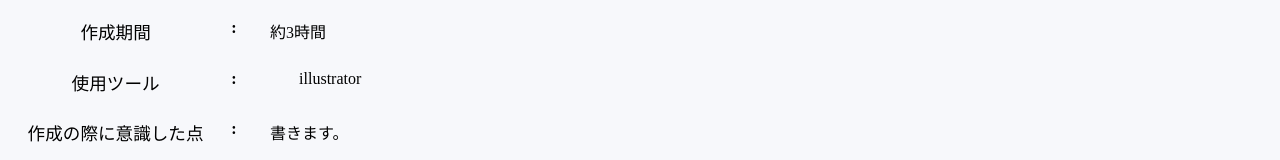
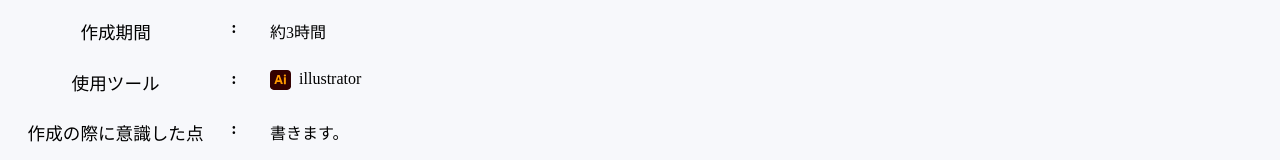
Before and after one commit to schnee25/portfolio, a Nuxt app: page /works/meisi in a window 1280 px wide. Shown: the part 401-561 px from the top of the page. Built offline with nearby package versions, Linux system fonts and the light colour scheme; a web font is replaced by a local one.

Commit message:
イラレのロゴ埋め込み

```diff
--- a/pages/works/meisi.vue
+++ b/pages/works/meisi.vue
@@ -33,7 +33,7 @@
             <div class="skillitems">
               <div class="usedskill">
                 <div class="logo">
-                  <!-- <img src="~/assets/HTML-Logo.png" class="skilliconimg" /> -->
+                  <img src="~/assets/Adobe_Illustrator_CC_icon.svg" class="skilliconimg" />
                 </div>
                 <p class="skilltxt">&ensp;illustrator</p>
               </div>
```
